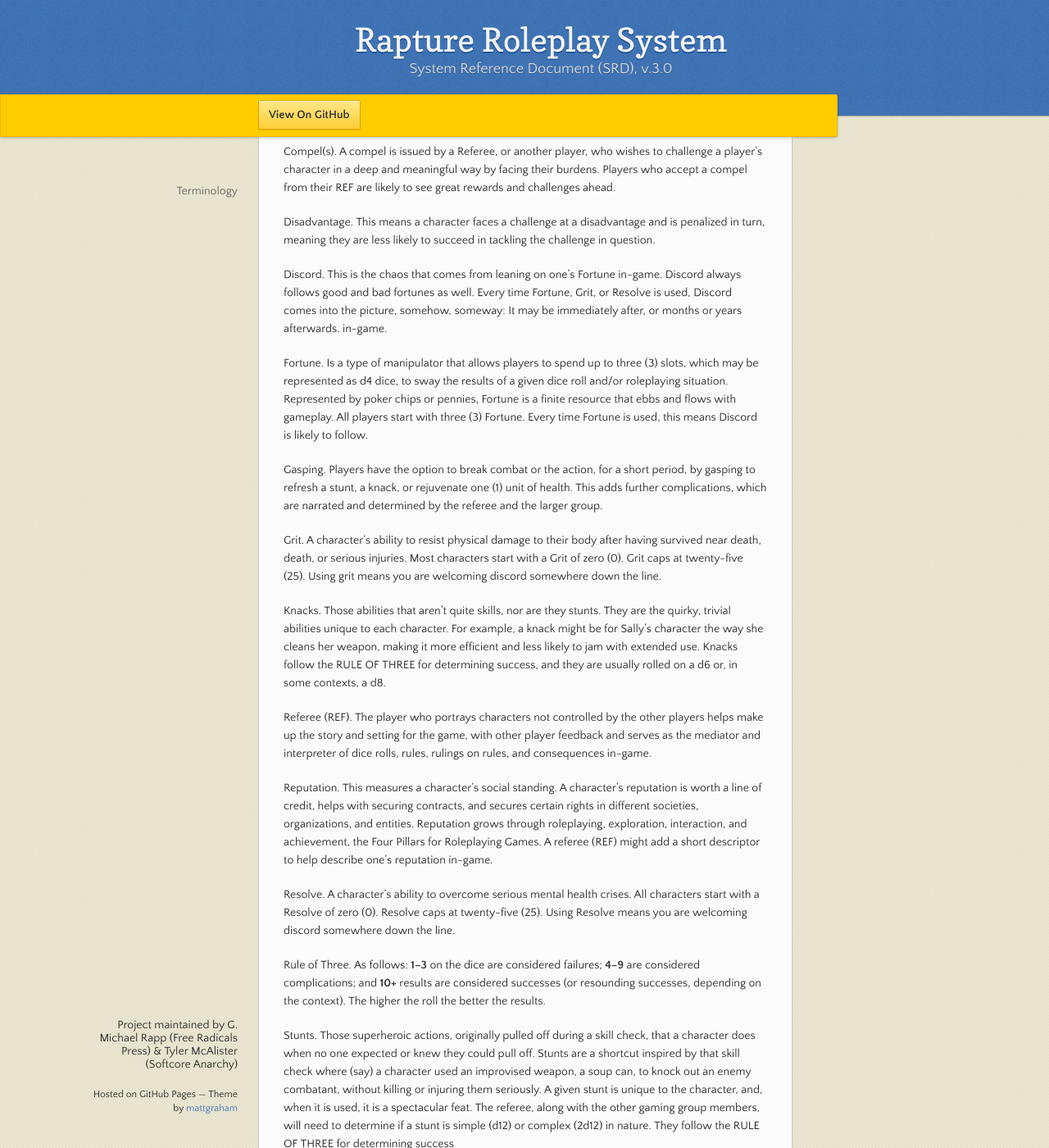
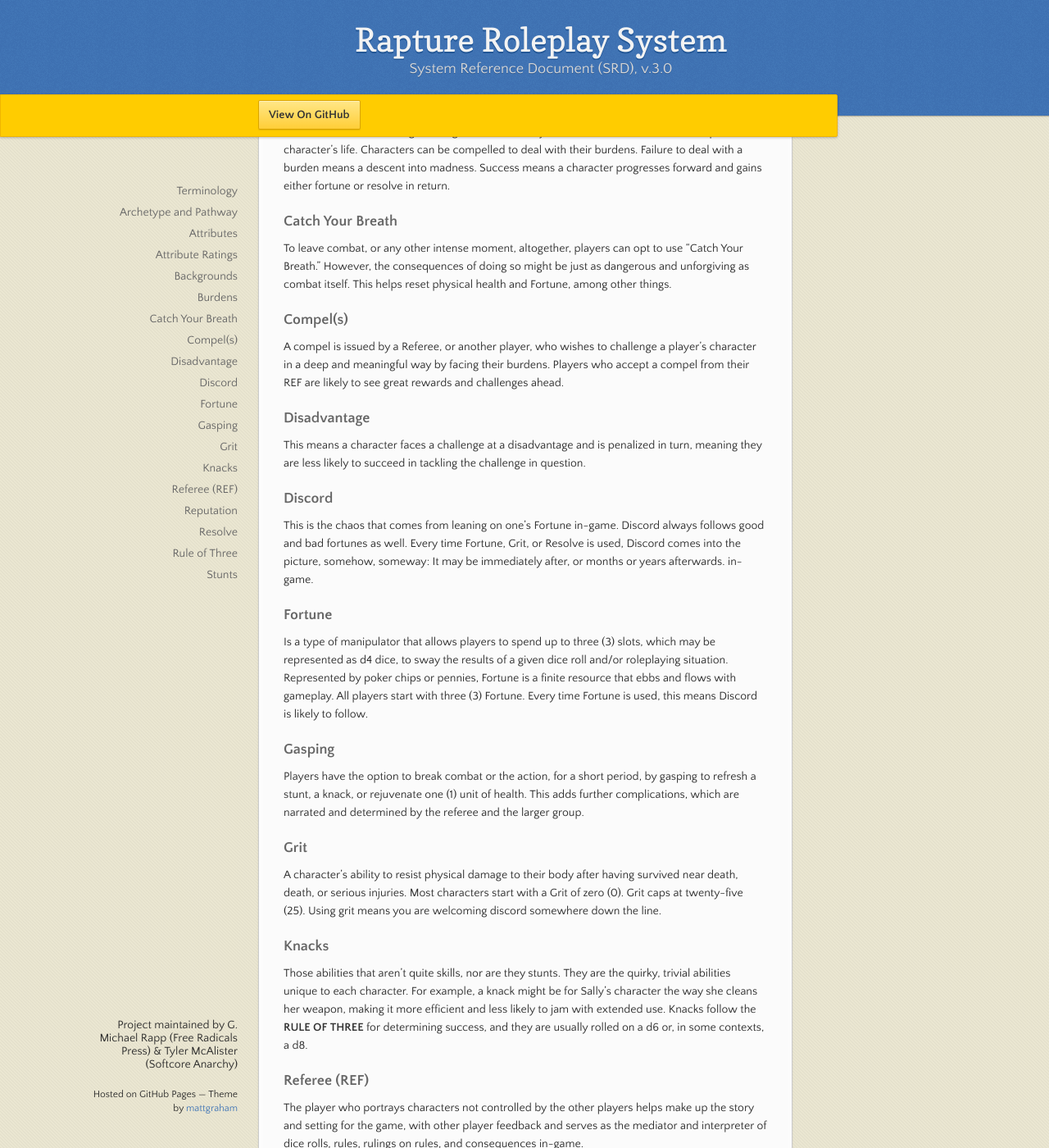
Before and after one commit to GMichaelRapp/rapture, a Jekyll site: the page built from terminology.md, in a window 1280 px wide and 1400 px high, scrolled down 707 px. Shown: the whole window at 82% size. Built offline with Jekyll 4.4.1, drawn with Linux system fonts in a browser that asks for light colours; some of the changed text lies outside the part shown.

Commit message:
Update terminology.md

```diff
--- a/terminology.md
+++ b/terminology.md
@@ -4,48 +4,63 @@ title: Rapture Roleplay System
 description: System Reference Document (SRD), v.3.0
 ---
 
-
 ## Terminology
-
 Below there is a list of common terms (often) shared with other games, some not, which will prove useful to know before starting No One Owns the Sky.
 Advantage. This simply means a character is facing a task with an advantage on their side. For dice rolls, this means a player might be given an extra die or special modifier to help them succeed.
 
-Archetype and Pathway. These are used in lieu of traditional character classes, and these offer roleplaying possibilities that are squarely in the hands of the players to decide.
+### Archetype and Pathway
+These are used in lieu of traditional character classes, and these offer roleplaying possibilities that are squarely in the hands of the players to decide.
 
-Attributes. Those core abilities are seen in a character, such as Mind, Body, and Soul.
+### Attributes
+Those core abilities are seen in a character, such as Mind, Body, and Soul.
 Mind is a character’s ability to think, reason, synthesize, and grow intellectually.
 Body is a measure of a character’s physical prowess and dexterity.
 Soul is a measure of a character’s humanity and ability to navigate the social-emotional and cultural world around them.
 
-Attribute Rating. Each attribute, Mind, Body, and Soul, measures between zero (0) or normal and three (3) or super-heroic, but attributes might exceed this range maxing out between four (4) or six (6). However, attributes can fall below zero (0), and they can fall as low as minus six (-6).
+### Attribute Ratings
+Each attribute, Mind, Body, and Soul, measures between zero (0) or normal and three (3) or super-heroic, but attributes might exceed this range maxing out between four (4) and ten (10). However, attributes can fall below zero (0), and they can fall as low as minus ten (-10).
 
-Backgrounds. Backgrounds are those descriptors that make a player character unique. These include, but aren’t limited to, Ancestry, Beliefs, Culture, Personal History, and Social Class.
+### Backgrounds
+Backgrounds are those descriptors that make a player character unique. These include, but aren’t limited to, Ancestry, Beliefs, Culture, Personal History, and Social Class.
 
-Burdens. Are those difficult challenges facing a character. They are often inconvenient and ever-present in a character’s life. Characters can be compelled to deal with their burdens. Failure to deal with a burden means a descent into madness. Success means a character progresses forward and gains either fortune or resolve in return.
+### Burdens
+Are those difficult challenges facing a character. They are often inconvenient and ever-present in a character’s life. Characters can be compelled to deal with their burdens. Failure to deal with a burden means a descent into madness. Success means a character progresses forward and gains either fortune or resolve in return.
 
-Catch Your Breath. To leave combat altogether, players can opt to use “Catch Your Breath.” However, the consequences of doing so might be just as dangerous and unforgiving as combat itself. This helps reset physical health and Fortune, among other things.
+### Catch Your Breath
+To leave combat, or any other intense moment, altogether, players can opt to use “Catch Your Breath.” However, the consequences of doing so might be just as dangerous and unforgiving as combat itself. This helps reset physical health and Fortune, among other things.
 
-Compel(s). A compel is issued by a Referee, or another player, who wishes to challenge a player’s character in a deep and meaningful way by facing their burdens. Players who accept a compel from their REF are likely to see great rewards and challenges ahead.
+### Compel(s)
+A compel is issued by a Referee, or another player, who wishes to challenge a player’s character in a deep and meaningful way by facing their burdens. Players who accept a compel from their REF are likely to see great rewards and challenges ahead.
 
+### Disadvantage
+This means a character faces a challenge at a disadvantage and is penalized in turn, meaning they are less likely to succeed in tackling the challenge in question.
 
-Disadvantage. This means a character faces a challenge at a disadvantage and is penalized in turn, meaning they are less likely to succeed in tackling the challenge in question.
+### Discord
+This is the chaos that comes from leaning on one’s Fortune in-game. Discord always follows good and bad fortunes as well. Every time Fortune, Grit, or Resolve is used, Discord comes into the picture, somehow, someway: It may be immediately after, or months or years afterwards. in-game.
 
-Discord. This is the chaos that comes from leaning on one’s Fortune in-game. Discord always follows good and bad fortunes as well. Every time Fortune, Grit, or Resolve is used, Discord comes into the picture, somehow, someway: It may be immediately after, or months or years afterwards. in-game.
+### Fortune
+Is a type of manipulator that allows players to spend up to three (3) slots, which may be represented as d4 dice, to sway the results of a given dice roll and/or roleplaying situation. Represented by poker chips or pennies, Fortune is a finite resource that ebbs and flows with gameplay. All players start with three (3) Fortune. Every time Fortune is used, this means Discord is likely to follow.
 
-Fortune. Is a type of manipulator that allows players to spend up to three (3) slots, which may be represented as d4 dice, to sway the results of a given dice roll and/or roleplaying situation. Represented by poker chips or pennies, Fortune is a finite resource that ebbs and flows with gameplay. All players start with three (3) Fortune. Every time Fortune is used, this means Discord is likely to follow.
+### Gasping
+Players have the option to break combat or the action, for a short period, by gasping to refresh a stunt, a knack, or rejuvenate one (1) unit of health. This adds further complications, which are narrated and determined by the referee and the larger group.
 
-Gasping. Players have the option to break combat or the action, for a short period, by gasping to refresh a stunt, a knack, or rejuvenate one (1) unit of health. This adds further complications, which are narrated and determined by the referee and the larger group.
+### Grit
+A character’s ability to resist physical damage to their body after having survived near death, death, or serious injuries. Most characters start with a Grit of zero (0). Grit caps at twenty-five (25). Using grit means you are welcoming discord somewhere down the line.
 
-Grit. A character’s ability to resist physical damage to their body after having survived near death, death, or serious injuries. Most characters start with a Grit of zero (0). Grit caps at twenty-five (25). Using grit means you are welcoming discord somewhere down the line.
+### Knacks
+Those abilities that aren’t quite skills, nor are they stunts. They are the quirky, trivial abilities unique to each character. For example, a knack might be for Sally’s character the way she cleans her weapon, making it more efficient and less likely to jam with extended use. Knacks follow the **RULE OF THREE** for determining success, and they are usually rolled on a d6 or, in some contexts, a d8.
 
-Knacks. Those abilities that aren’t quite skills, nor are they stunts. They are the quirky, trivial abilities unique to each character. For example, a knack might be for Sally’s character the way she cleans her weapon, making it more efficient and less likely to jam with extended use. Knacks follow the RULE OF THREE for determining success, and they are usually rolled on a d6 or, in some contexts, a d8.
+### Referee (REF)
+The player who portrays characters not controlled by the other players helps make up the story and setting for the game, with other player feedback and serves as the mediator and interpreter of dice rolls, rules, rulings on rules, and consequences in-game.
 
-Referee (REF). The player who portrays characters not controlled by the other players helps make up the story and setting for the game, with other player feedback and serves as the mediator and interpreter of dice rolls, rules, rulings on rules, and consequences in-game.
+### Reputation
+This measures a character’s social standing. A character’s reputation is worth a line of credit, helps with securing contracts, and secures certain rights in different societies, organizations, and entities. Reputation grows through roleplaying, exploration, interaction, and achievement, the Four Pillars for Roleplaying Games. A referee (REF) might add a short descriptor to help describe one’s reputation in-game.
 
-Reputation. This measures a character’s social standing. A character’s reputation is worth a line of credit, helps with securing contracts, and secures certain rights in different societies, organizations, and entities. Reputation grows through roleplaying, exploration, interaction, and achievement, the Four Pillars for Roleplaying Games. A referee (REF) might add a short descriptor to help describe one’s reputation in-game.
+### Resolve
+A character’s ability to overcome serious mental health crises. All characters start with a Resolve of zero (0). Resolve caps at twenty-five (25). Using Resolve means you are welcoming discord somewhere down the line.
 
-Resolve. A character’s ability to overcome serious mental health crises. All characters start with a Resolve of zero (0). Resolve caps at twenty-five (25). Using Resolve means you are welcoming discord somewhere down the line.
+### Rule of Three
+The rule of three is as follows: **1–3** on the dice are considered failures; **4–9** are considered complications; and **10+** results are considered successes (or resounding successes, depending on the context). The higher the roll the better the results.
 
-Rule of Three. As follows: **1–3** on the dice are considered failures; **4–9** are considered complications; and **10+** results are considered successes (or resounding successes, depending on the context). The higher the roll the better the results.
-
-Stunts. Those superheroic actions, originally pulled off during a skill check, that a character does when no one expected or knew they could pull off. Stunts are a shortcut inspired by that skill check where (say) a character used an improvised weapon, a soup can, to knock out an enemy combatant, without killing or injuring them seriously. A given stunt is unique to the character, and, when it is used, it is a spectacular feat. The referee, along with the other gaming group members, will need to determine if a stunt is simple (d12) or complex (2d12) in nature. They follow the RULE OF THREE for determining success
+### Stunts
+Those superheroic actions, originally pulled off during a skill check, that a character does when no one expected or knew they could pull off. Stunts are a shortcut inspired by that skill check where (say) a character used an improvised weapon, a soup can, to knock out an enemy combatant, without killing or injuring them seriously. A given stunt is unique to the character, and, when it is used, it is a spectacular feat. The referee, along with the other gaming group members, will need to determine if a stunt is simple (d12) or complex (2d12) in nature. They follow the **RULE OF THREE** for determining success
```
